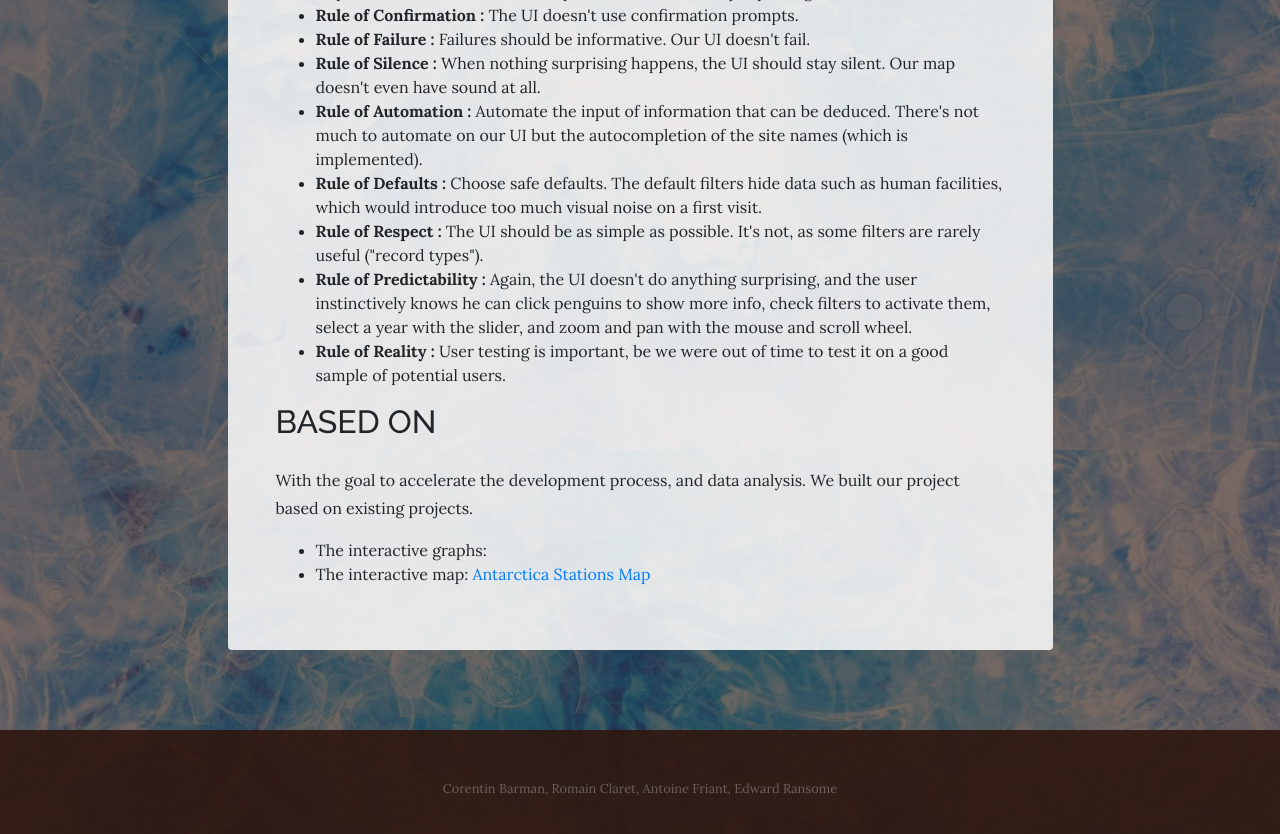
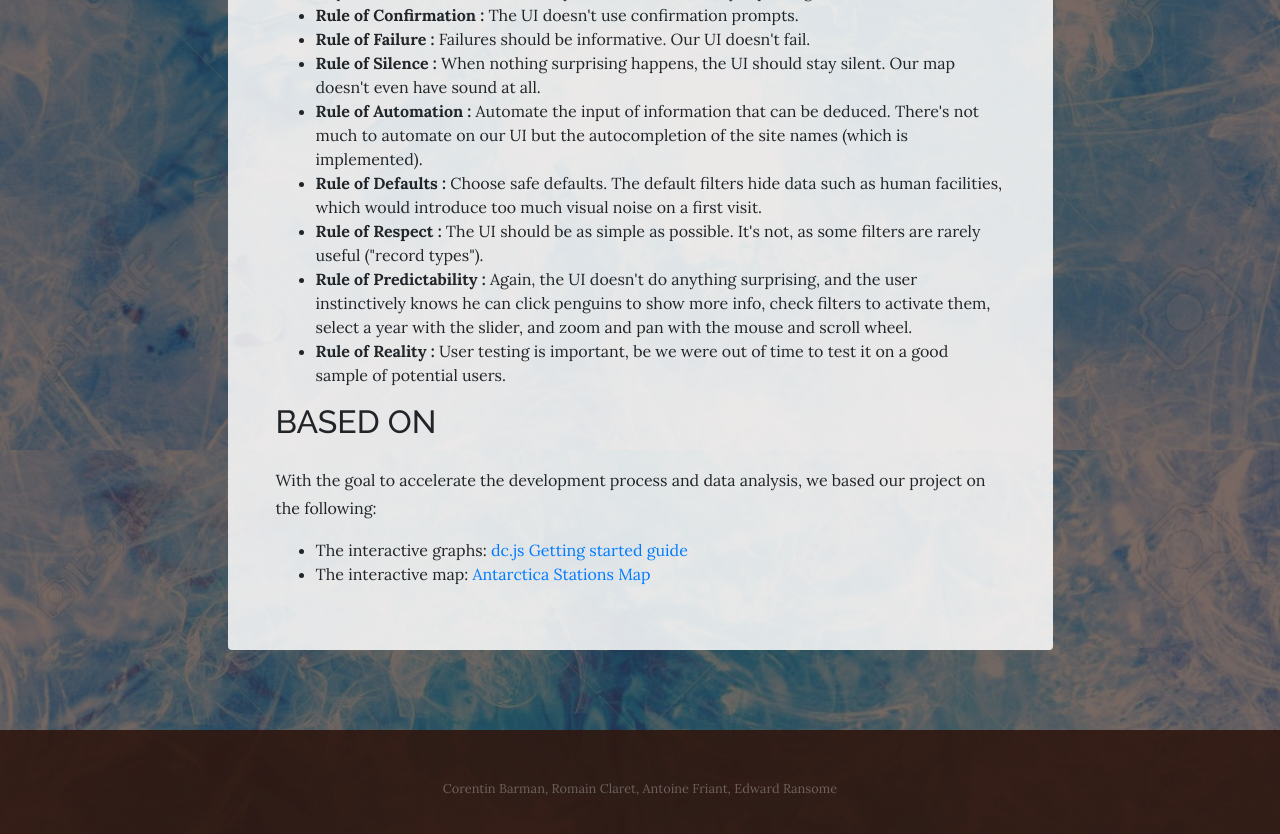
Before and after one commit to edwardransome/VI_18-19_Project, a website: page report.html in a window 1280 px wide. Shown: the part 2430-3264 px from the top of the page. Drawn offline with Linux system fonts and the light colour scheme.

Commit message:
added dcjs source guide

```diff
--- a/report.html
+++ b/report.html
@@ -156,9 +156,9 @@
                       <span class="section-heading">Based on</span>
                   </h2>
                   <p>
-                    With the goal to accelerate the development process, and data analysis. We built our project based on existing projects.
+                    With the goal to accelerate the development process and data analysis, we based our project on the following:
                     <ul>
-                        <li>The interactive graphs:</li>
+                        <li>The interactive graphs: <a href="https://dc-js.github.io/dc.js/docs/stock.html">dc.js Getting started guide</a></li>
                         <li>The interactive map: <a href="https://github.com/Underwaternya/antarctica-stations-map">Antarctica Stations Map</a></li>
                     </ul>
                   </p>
```
